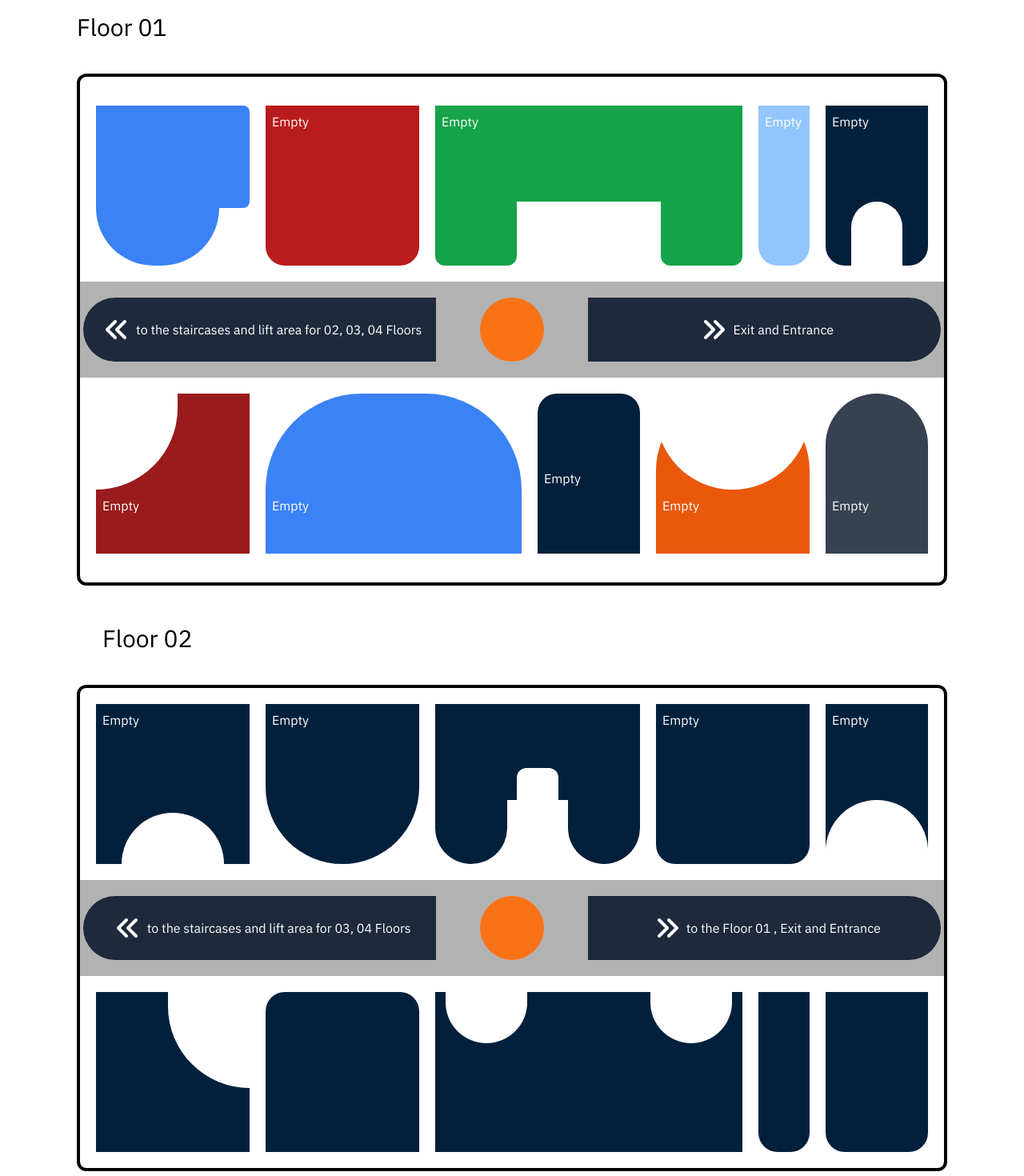
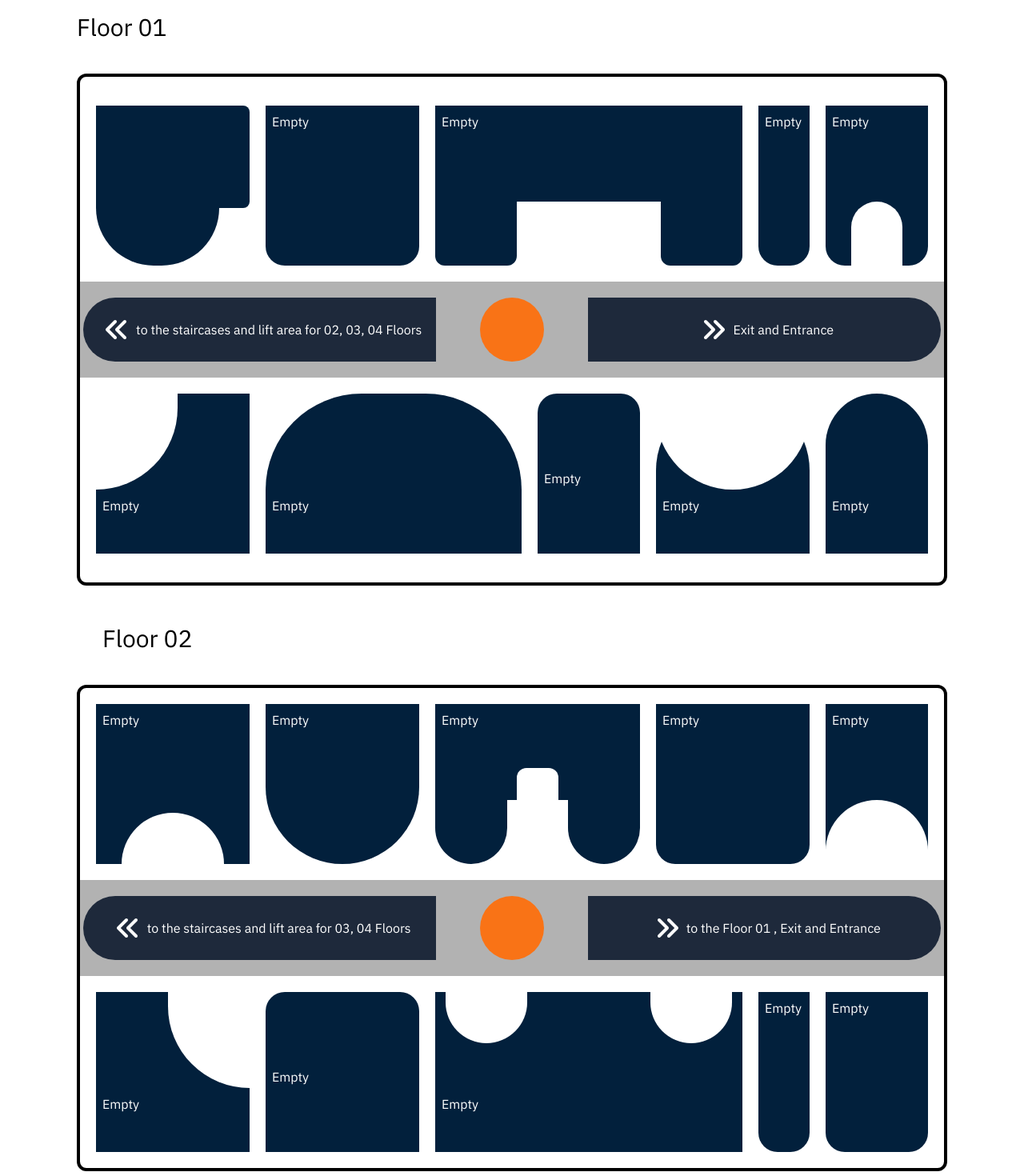
Before and after one commit to YeharaDananjaya/SE-S1-WD-09-PixelPlaza, a React (Create React App) app in the folder frontend/: page /MapModel in a window 1280 px wide. Shown: the part 220-1690 px from the top of the page at 80% size. Built offline with nearby package versions, Linux system fonts and the light colour scheme; no server answers; a web font is replaced by a local one.

Commit message:
commit002

```diff
--- a/frontend/src/Pages/Mapmodel.js
+++ b/frontend/src/Pages/Mapmodel.js
@@ -58,7 +58,7 @@ const Mapmodel = () => {
                                 {/* Floor1 1st Shop */}
                                 <div className= 'flex flex-col w-[15vw] h-[25vh] bg-transparent cursor-pointer hover:scale-105 transition-transform duration-300 ease-in-out'>
 
-                                        <div className='flex flex-col w-[15vw] h-[16vh] bg-blue-500 rounded-r-lg items-start justify-start p-2'>
+                                        <div className='flex flex-col w-[15vw] h-[16vh] bg-baseextra4 rounded-r-lg items-start justify-start p-2'>
 
                                                 <h2 className='font-russoone text-2xl text-primary'>
                                                     {shops.find(shop => shop.floorID === 'F10')?.floorID}
@@ -72,7 +72,7 @@ const Mapmodel = () => {
                                         </div>
 
                                         <div className='flex w-[15vw] h-[9vh] bg-transparent'>
-                                                <div className='flex w-[12vw] h-[9vh] bg-blue-500 rounded-b-full'/>
+                                                <div className='flex w-[12vw] h-[9vh] bg-baseextra4 rounded-b-full'/>
                                         </div>
 
                                 </div>
@@ -80,7 +80,7 @@ const Mapmodel = () => {
 
                                 {/* Floor1 2nd Shop */}
                                 <div className= 'flex flex-col w-[15vw] h-[25vh] bg-transparent cursor-pointer  hover:scale-105 hover:drop-shadow-2xl transition-transform duration-300 ease-in-out'>
-                                        <div className='flex flex-col w-[15vw] h-[20vh] bg-red-700 p-2'>
+                                        <div className='flex flex-col w-[15vw] h-[20vh] bg-baseextra4 p-2'>
                                                 <h2 className='font-russoone text-2xl text-primary'>
                                                     {shops.find(shop => shop.floorID === 'F11')?.floorID}
                                                 </h2>
@@ -88,12 +88,12 @@ const Mapmodel = () => {
                                                     {shops.find(shop => shop.floorID === 'F11')?.shopName || 'Empty'}
                                                 </h2>
                                         </div>
-                                        <div className='flex w-[15vw] h-[25vh] bg-red-700 rounded-b-3xl'/>
+                                        <div className='flex w-[15vw] h-[25vh] bg-baseextra4 rounded-b-3xl'/>
         	                </div>
 
                                 {/* Floor1 3rd Shop */}
                                 <div className= 'flex flex-col w-[30vw] h-[25vh] bg-transparent hover:scale-105 hover:drop-shadow-2xl transition-transform duration-300 ease-in-out'>
-                                        <div className='flex flex-col w-[30vw] h-[15vh] bg-green-600  p-2'>
+                                        <div className='flex flex-col w-[30vw] h-[15vh] bg-baseextra4  p-2'>
 
                                               <h2 className='font-russoone text-2xl text-primary'>
                                                     {shops.find(shop => shop.floorID === 'F12')?.floorID}
@@ -105,9 +105,9 @@ const Mapmodel = () => {
 
                                         <div className='flex w-[30vw] h-[10vh] bg-transparent'>
 
-                                           <div className='flex w-[8vw] h-[10vh] bg-green-600 rounded-b-xl '/>
+                                           <div className='flex w-[8vw] h-[10vh] bg-baseextra4 rounded-b-xl '/>
                                            <div className='flex w-[14vw] h-[10vh] bg-transparent'/>
-                                           <div className='flex w-[8vw] h-[10vh] bg-green-600  rounded-b-xl'/>
+                                           <div className='flex w-[8vw] h-[10vh] bg-baseextra4  rounded-b-xl'/>
 
 
                                         </div>
@@ -116,7 +116,7 @@ const Mapmodel = () => {
 
 
                                 {/* Floor1 4th Shop */}
-                                <div className= 'flex w-[5vw] h-[25vh] bg-blue-300 rounded-b-3xl hover:scale-105 cursor-pointer hover:drop-shadow-2xl transition-transform duration-300 ease-in-out'>
+                                <div className= 'flex w-[5vw] h-[25vh] bg-baseextra4 rounded-b-3xl hover:scale-105 cursor-pointer hover:drop-shadow-2xl transition-transform duration-300 ease-in-out'>
                                         <div className='flex flex-col h-auto w-auto p-2'>
                                         <h2 className='font-russoone text-2xl text-primary'>
                                                     {shops.find(shop => shop.floorID === 'F13')?.floorID}
@@ -179,12 +179,12 @@ const Mapmodel = () => {
                                 {/* Floor1 6th Shop */}
                                 <div className= 'flex flex-col w-[15vw] h-[25vh] bg-transparent cursor-pointer hover:scale-105 transition-transform duration-300 ease-in-out'>
 
-                                        <div className='flex w-[15vw] h-[15vh] bg-red-800  items-start justify-start'>
+                                        <div className='flex w-[15vw] h-[15vh] bg-baseextra4 items-start justify-start'>
                                           <div className='flex bg-primary w-[8vw] h-[15vh] rounded-br-full'/>
 
                                         </div>
 
-                                        <div className='flex flex-col w-[15vw] h-[10vh] bg-red-800 p-2'>
+                                        <div className='flex flex-col w-[15vw] h-[10vh] bg-baseextra4 p-2'>
                                                 <h2 className='font-russoone text-2xl text-primary'>
                                                     {shops.find(shop => shop.floorID === 'F15')?.floorID}
                                                 </h2>
@@ -200,11 +200,11 @@ const Mapmodel = () => {
                                 {/* Floor1 7th Shop */}
                                 <div className= 'flex flex-col w-[25vw] h-[25vh] bg-transparent cursor-pointer hover:scale-105 hover:drop-shadow-2xl transition-transform duration-300 ease-in-out'>
 
-                                        <div className='flex w-[25vw] h-[15vh] bg-blue-500 rounded-t-full '/>
+                                        <div className='flex w-[25vw] h-[15vh] bg-baseextra4 rounded-t-full '/>
 
                                         <div className='flex w-[25vw] h-[10vh] bg-transparent'>
 
-                                           <div className='flex flex-col w-[25vw] h-[10vh] bg-blue-500 p-2'>
+                                           <div className='flex flex-col w-[25vw] h-[10vh] bg-baseextra4 p-2'>
 
                                                  <h2 className='font-russoone text-2xl text-primary'>
                                                     {shops.find(shop => shop.floorID === 'F16')?.floorID}
@@ -241,11 +241,11 @@ const Mapmodel = () => {
 
                                 {/* Floor1 9th Shop */}
                                 <div className= 'flex flex-col w-[15vw] h-[25vh] bg-transparent cursor-pointer rounded-b-3xl hover:scale-105 hover:drop-shadow-2xl transition-transform duration-300 ease-in-out'>
-                                        <div className='flex w-[15vw] h-[15vh] bg-orange-600 rounded-t-full items-center justify-center'>
+                                        <div className='flex w-[15vw] h-[15vh] bg-baseextra4 rounded-t-full items-center justify-center'>
                                            <div className='flex w-[15vw] h-[15vh] bg-primary rounded-b-full'/>
                                         </div>
 
-                                        <div className='flex flex-col w-[15vw] h-[15vh] bg-orange-600  p-2'>
+                                        <div className='flex flex-col w-[15vw] h-[15vh] bg-baseextra4  p-2'>
                                                 <h2 className='font-russoone text-2xl text-primary'>
                                                     {shops.find(shop => shop.floorID === 'F18')?.floorID}
                                                 </h2>
@@ -259,9 +259,9 @@ const Mapmodel = () => {
                                 </div>
                                {/* Floor1 10th Shop */}
                                 <div className= 'flex flex-col w-[10vw] h-[25vh] bg-transparent cursor-pointer hover:scale-105 hover:drop-shadow-2xl transition-transform duration-300 ease-in-out '>
-                                        <div className='flex w-[10vw] h-[15vh] bg-gray-700 rounded-t-full'/>
+                                        <div className='flex w-[10vw] h-[15vh] bg-baseextra4 rounded-t-full'/>
 
-                                        <div className='flex flex-col w-[10vw] h-[10vh] bg-gray-700 p-2'>
+                                        <div className='flex flex-col w-[10vw] h-[10vh] bg-baseextra4 p-2'>
 
 
                                                                 <h2 className='font-russoone text-2xl text-primary'>
@@ -330,8 +330,20 @@ const Mapmodel = () => {
 
                                 {/* Floor1 3nd Shop */}
                                 <div className= 'flex flex-col w-[20vw] h-[25vh] bg-transparent cursor-pointer hover:scale-105 transition-transform duration-300 ease-in-out'>
-                                        <div className='flex flex-col items-center justify-end w-[20vw] h-[15vh] bg-baseextra4 '>
-                                                <div className='flex w-[4vw] bg-primary h-[5vh] rounded-t-xl'/>
+                                        <div className='flex flex-col items-center justify-center w-[20vw] h-[15vh] bg-baseextra4 '>
+                                                <div className='flex flex-col items-start  w-[20vw] h-[10vh] bg-baseextra4 p-2'>
+                                                        <h2 className='font-russoone text-2xl text-primary'>
+                                                        {shops.find(shop => shop.floorID === 'F22')?.floorID}
+                                                        </h2>
+                                                        <h2 className=' font-ibmplexsans text-md text-primary'>
+                                                        {shops.find(shop => shop.floorID === 'F22')?.shopName || 'Empty'}
+                                                        </h2>
+                                                </div>
+                                                <div className='flex flex-col items-center justify-end w-[20vw] h-[5vh] bg-baseextra4'>
+                                                    <div className='flex w-[4vw] bg-primary h-[5vh] rounded-t-xl'/>
+                                                </div>
+
+
                                         </div>
 
                                         <div className='flex w-[20vw] h-[10vh] bg-transparent'>
@@ -413,7 +425,13 @@ const Mapmodel = () => {
 
                                         </div>
 
-                                        <div className='flex w-[15vw] h-[10vh] bg-baseextra4'>
+                                        <div className='flex flex-col w-[15vw] h-[10vh] bg-baseextra4 p-2'>
+                                                        <h2 className='font-russoone text-2xl text-primary'>
+                                                        {shops.find(shop => shop.floorID === 'F25')?.floorID}
+                                                        </h2>
+                                                        <h2 className=' font-ibmplexsans text-md text-primary'>
+                                                        {shops.find(shop => shop.floorID === 'F25')?.shopName || 'Empty'}
+                                                        </h2>
 
                                         </div>
 
@@ -425,7 +443,14 @@ const Mapmodel = () => {
                                         <div className='flex w-[15vw] h-[20vh] bg-baseextra4 rounded-t-3xl'>
 
                                         </div>
-                                        <div className='flex w-[15vw] h-[25vh] bg-baseextra4'/>
+                                        <div className='flex flex-col w-[15vw] h-[25vh] bg-baseextra4 p-2'>
+                                                        <h2 className='font-russoone text-2xl text-primary'>
+                                                        {shops.find(shop => shop.floorID === 'F26')?.floorID}
+                                                        </h2>
+                                                        <h2 className=' font-ibmplexsans text-md text-primary'>
+                                                        {shops.find(shop => shop.floorID === 'F26')?.shopName || 'Empty'}
+                                                        </h2>
+                                        </div>
         	                </div>
 
                                 {/* Floor1 8th Shop */}
@@ -443,8 +468,13 @@ const Mapmodel = () => {
 
                                         </div>
 
-                                        <div className='flex w-[30vw] h-[10vh] bg-baseextra4'>
-
+                                        <div className='flex flex-col w-[30vw] h-[10vh] bg-baseextra4 p-2'>
+                                                         <h2 className='font-russoone text-2xl text-primary'>
+                                                        {shops.find(shop => shop.floorID === 'F27')?.floorID}
+                                                        </h2>
+                                                        <h2 className=' font-ibmplexsans text-md text-primary'>
+                                                        {shops.find(shop => shop.floorID === 'F27')?.shopName || 'Empty'}
+                                                        </h2>
 
 
 
@@ -454,14 +484,26 @@ const Mapmodel = () => {
 
 
                                 {/* Floor1 9th Shop */}
-                                <div className= 'flex w-[5vw] h-[25vh] bg-baseextra4 rounded-b-3xl cursor-pointer hover:scale-105 transition-transform duration-300 ease-in-out'>
-
+                                <div className= 'flex flex-col w-[5vw] h-[25vh] bg-baseextra4 rounded-b-3xl p-2 cursor-pointer hover:scale-105 transition-transform duration-300 ease-in-out'>
+                                             <h2 className='font-russoone text-2xl text-primary'>
+                                                        {shops.find(shop => shop.floorID === 'F28')?.floorID}
+                                                        </h2>
+                                                        <h2 className=' font-ibmplexsans text-md text-primary'>
+                                                        {shops.find(shop => shop.floorID === 'F28')?.shopName || 'Empty'}
+                                                        </h2>
                                 </div>
                                {/* Floor1 10th Shop */}
                                 <div className= 'flex flex-col w-[10vw] h-[25vh] bg-transparent cursor-pointer hover:scale-105 transition-transform duration-300 ease-in-out'>
-                                        <div className='flex w-[10vw] h-[15vh] bg-baseextra4'/>
+                                        <div className='flex flex-col w-[10vw] h-[15vh] bg-baseextra4 p-2'>
+                                                       <h2 className='font-russoone text-2xl text-primary'>
+                                                        {shops.find(shop => shop.floorID === 'F29')?.floorID}
+                                                        </h2>
+                                                        <h2 className=' font-ibmplexsans text-md text-primary'>
+                                                        {shops.find(shop => shop.floorID === 'F29')?.shopName || 'Empty'}
+                                                        </h2>
+                                        </div>
 
-                                        <div className='flex w-[10vw] h-[10vh] bg-baseextra4 justify-center items-center rounded-b-3xl'>
+                                        <div className='flex  w-[10vw] h-[10vh] bg-baseextra4 justify-center items-center rounded-b-3xl'>
 
 
 
```
